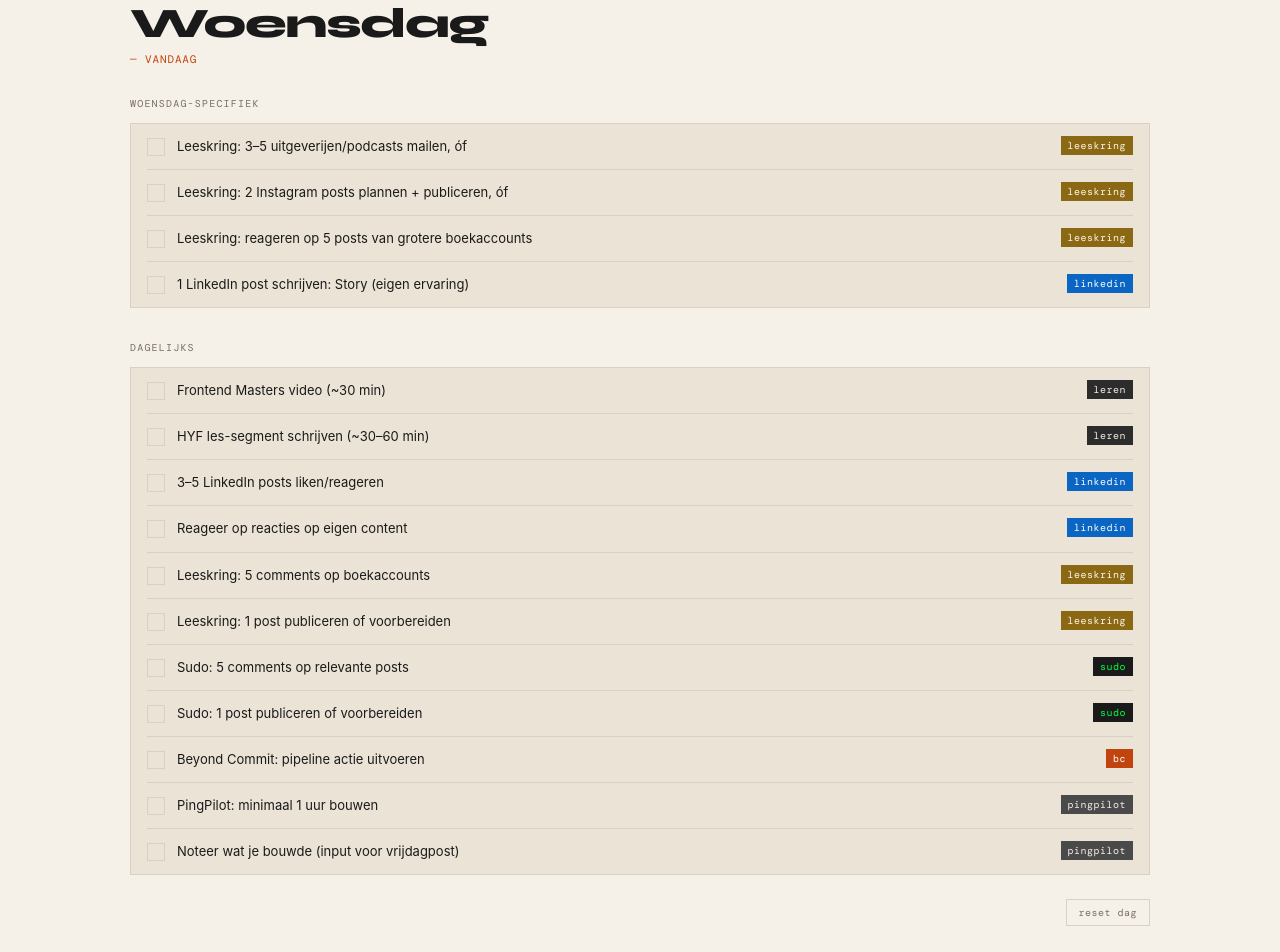
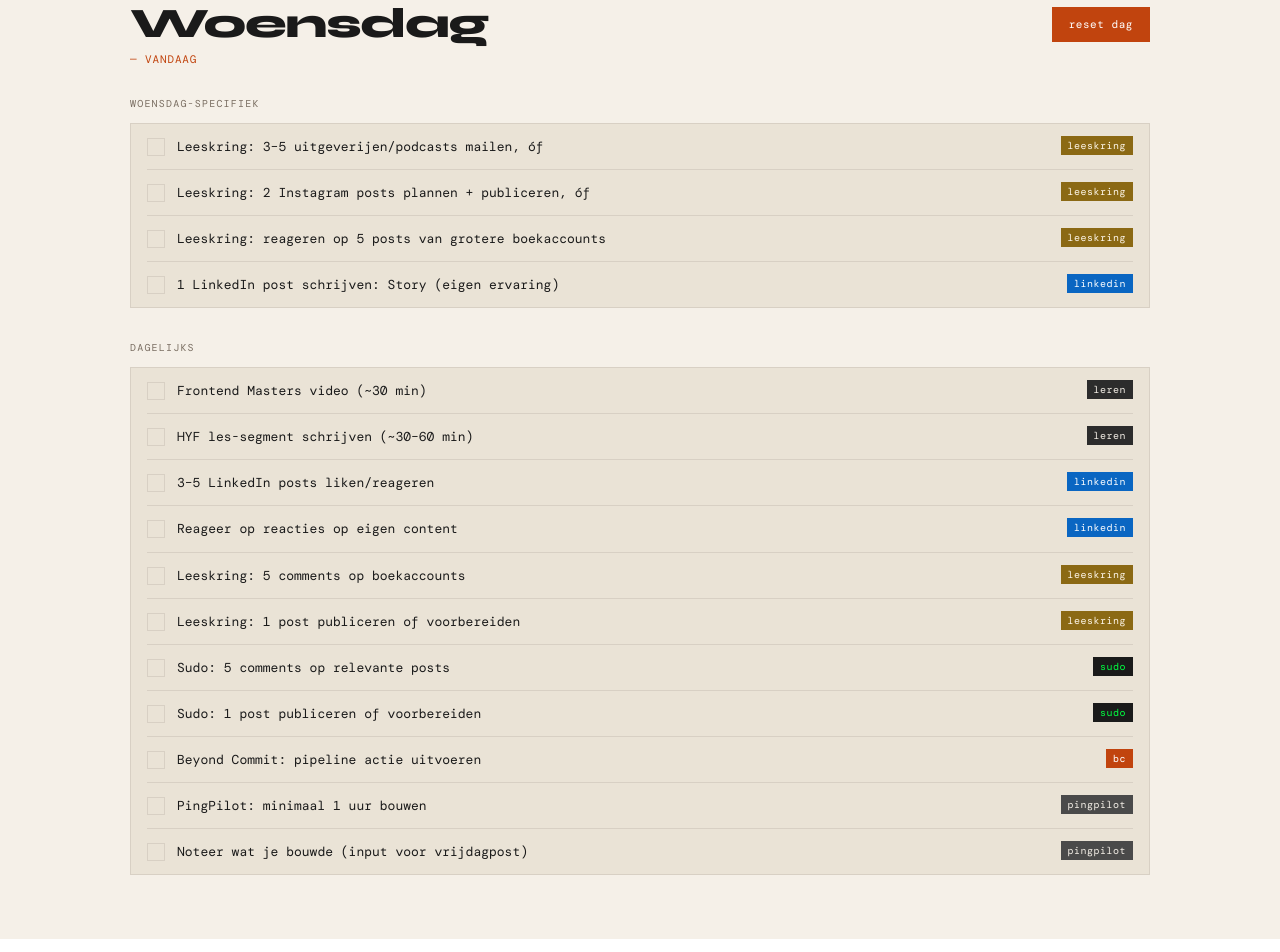
Before and after one commit to tlorent/dayplanner, a React (Vite) app: page / in a window 1280 px wide. Shown: the part 260-1212 px from the top of the page. Built offline with nearby package versions, Linux system fonts and the light colour scheme.

Commit message:
fix: use correct class and move button up

```diff
--- a/index.html
+++ b/index.html
@@ -4,6 +4,9 @@
     <meta charset="UTF-8" />
     <meta name="viewport" content="width=device-width, initial-scale=1.0" />
     <title>Weekplanning — Tim Lorent</title>
+    <link rel="preconnect" href="https://fonts.googleapis.com" />
+    <link rel="preconnect" href="https://fonts.gstatic.com" crossorigin />
+    <link href="https://fonts.googleapis.com/css2?family=Syne:wght@400;600;700;800&family=DM+Mono:wght@400;500&display=swap" rel="stylesheet" />
   </head>
   <body>
     <div id="root"></div>
--- a/src/components/TaskList.jsx
+++ b/src/components/TaskList.jsx
@@ -14,7 +14,8 @@ export function TaskList({ activeDay, todayIndex, checked, onToggle, onReset, ac
   return (
     <div className="animate-fade-up" key={activeDay}>
       {/* Day heading */}
-      <div className="mb-7">
+      <div className="flex items-start justify-between mb-7">
+        <div>
           <h1 className="font-syne text-[28px] sm:text-[42px] font-extrabold tracking-[-0.03em] leading-none">
             {FULL_DAYS[activeDay]}
           </h1>
@@ -23,6 +24,13 @@ export function TaskList({ activeDay, todayIndex, checked, onToggle, onReset, ac
               — VANDAAG
             </p>
           )}
+        </div>
+        <button
+          onClick={onReset}
+          className="font-mono text-[11px] tracking-[0.05em] px-4 py-2 border text-white bg-terracotta cursor-pointer transition-colors border-terracotta mt-1"
+        >
+          reset dag
+        </button>
       </div>
 
       {/* Day-specific tasks */}
@@ -67,14 +75,6 @@ export function TaskList({ activeDay, todayIndex, checked, onToggle, onReset, ac
         </p>
       )}
 
-      <div className="flex justify-end">
-        <button
-          onClick={onReset}
-          className="font-mono text-[10px] tracking-[0.05em] px-3 py-[5px] border border-border text-muted cursor-pointer transition-colors hover:border-terracotta hover:text-terracotta"
-        >
-          reset dag
-        </button>
-      </div>
     </div>
   );
 }
--- a/src/components/TaskRow.jsx
+++ b/src/components/TaskRow.jsx
@@ -40,7 +40,7 @@ export function TaskRow({ task, checked, onToggle }) {
       {/* Label */}
       <span
         className={[
-          "flex-1 text-[13px] leading-relaxed",
+          "font-mono flex-1 text-[13px] leading-relaxed",
           checked ? "line-through text-muted" : "text-ink",
         ].join(" ")}
       >
--- a/src/index.css
+++ b/src/index.css
@@ -1,4 +1,3 @@
-@import url('https://fonts.googleapis.com/css2?family=Syne:wght@400;600;700;800&family=DM+Mono:wght@400;500&display=swap');
 @import "tailwindcss";
 
 @theme {
```
Lines whose indentation alone changed are shown as unchanged.
